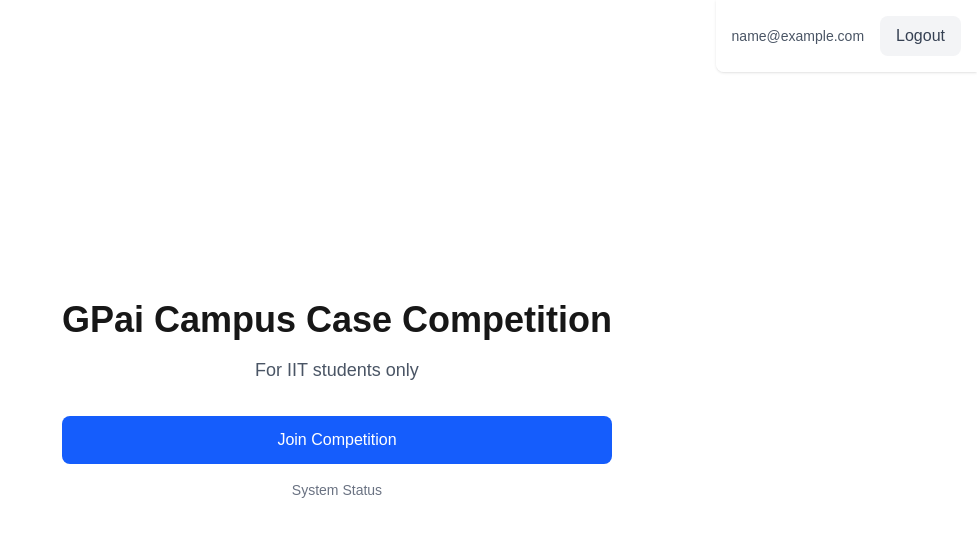
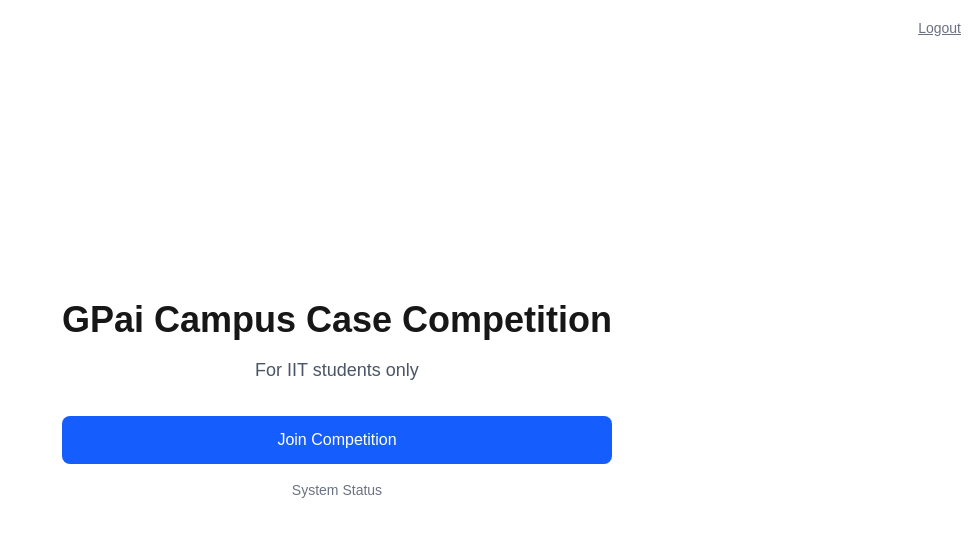
Before and after one commit to LeeT627/Case-comp, a Next.js app: page / in a window 1280 px wide. Shown: the top 536 px of the page, without its empty margins (303-1280 px from the left). Built offline with nearby package versions, Linux system fonts and the light colour scheme; sample sign-in values are in the browser's storage.

Commit message:
Simplify logout button - just small text in upper right corner

```diff
--- a/app/components/Header.tsx
+++ b/app/components/Header.tsx
@@ -24,13 +24,17 @@ export default function Header() {
   if (!isLoggedIn) return null;
 
   return (
-    <div className="fixed top-0 right-0 p-4 z-50 flex items-center gap-4 bg-white/80 backdrop-blur-sm rounded-bl-lg shadow-sm">
-      {userEmail && (
-        <span className="text-sm text-gray-600">
-          {userEmail}
-        </span>
-      )}
-      <LogoutButton variant="secondary" />
+    <div className="fixed top-4 right-4 z-50">
+      <button
+        onClick={() => {
+          localStorage.removeItem('competition_token');
+          localStorage.removeItem('participant_id');
+          window.location.href = '/join';
+        }}
+        className="text-sm text-gray-500 hover:text-gray-700 underline"
+      >
+        Logout
+      </button>
     </div>
   );
 }
--- a/app/dashboard/page.tsx
+++ b/app/dashboard/page.tsx
@@ -3,7 +3,6 @@
 import { useEffect, useState } from 'react';
 import { useRouter } from 'next/navigation';
 import MetricsTooltip from '../components/MetricsTooltip';
-import LogoutButton from '../components/LogoutButton';
 
 interface ParticipantData {
   email: string;
@@ -305,14 +304,13 @@ export default function Dashboard() {
           </div>
         </div>
 
-        <div className="mt-8 flex justify-center gap-4">
+        <div className="mt-8 flex justify-center">
           <button
             onClick={() => router.push('/analytics')}
             className="px-6 py-2 bg-blue-600 text-white rounded-lg hover:bg-blue-700 transition"
           >
             View Analytics →
           </button>
-          <LogoutButton variant="secondary" className="px-6 py-2" />
         </div>
       </div>
     </main>
```
